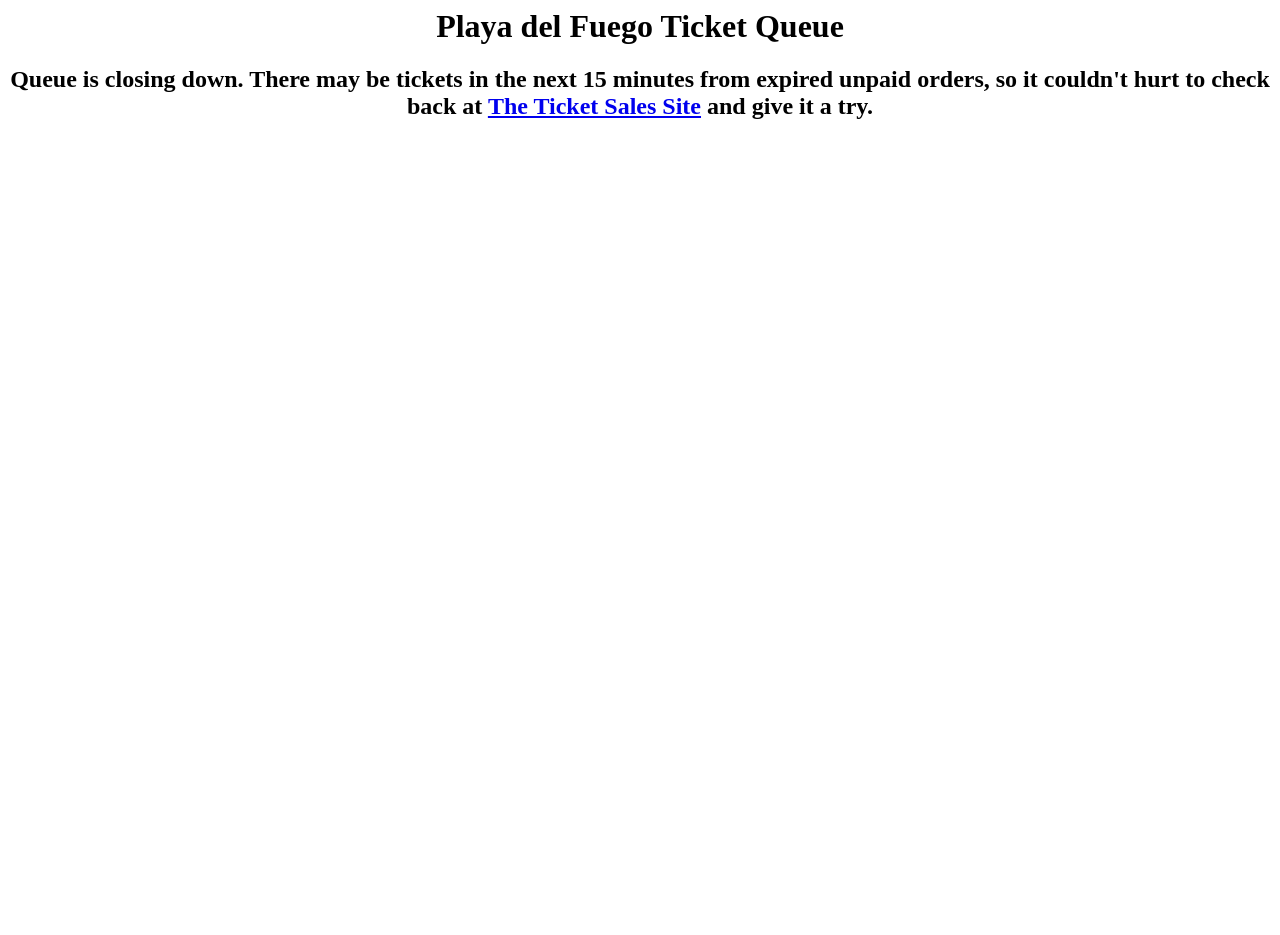
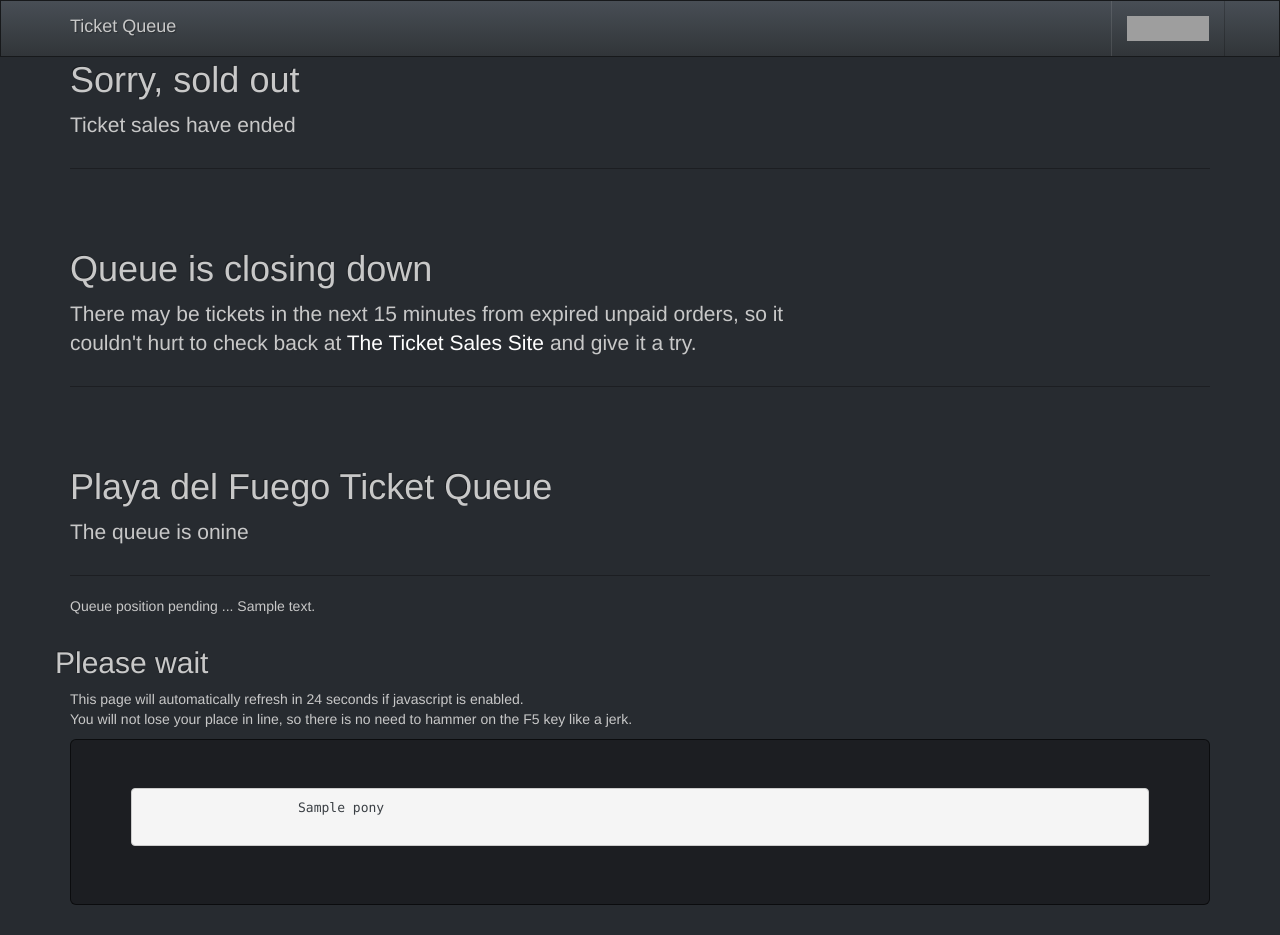
Before and after one commit to bsarsgard/blackrocktickets, a Django app: template templates/txqueue/index.html in a window 1280 px wide. Before the commit the page ends 119 px from the top, so only its background shows below. Run offline with Django 3.2, Linux system fonts and the light colour scheme; the template is opened without the code that fills it: most values are stand-ins (such as "Sample title", 1, 10 or a date in 2020); some libraries are stand-ins or nearby versions; grey boxes are pictures that could not be loaded.

Commit message:
Start of Queue redesign

```diff
--- a/templates/txqueue/index.html
+++ b/templates/txqueue/index.html
@@ -1,16 +1,9 @@
 <html>
   <head>
     <title>Ticket Queue</title>
-	<style>
-	body {
-		text-align: center;
-	}
-	pre {
-		text-align: left;
-		font-weight: bold;
-	}
-	</style>
+    <link rel="stylesheet" href="/media/bs/slate/bootstrap.css" media="screen">
     {% if reservation.is_ready %}
+    <!--
     <style>
     body {
       background-color: green;
@@ -19,6 +12,7 @@
     a {
       color: black;
     }
+    -->
     </style>
     {% endif %}
     <script language="javascript">
@@ -34,51 +28,134 @@
     </script>
   </head>
   <body>
+    <div class="navbar navbar-default navbar-fixed-top">
+      <div class="container">
+        <div class="navbar-header">
+          <a href="#" class="navbar-brand">Ticket Queue</a>
+        </div>
+        <div id="navbar-main" class="navbar-collapse collapse">
+          <ul class="nav navbar-nav navbar-right">
+            <li>
+                <a href="#" onclick="cornify_add();return false;"><img src="http://www.cornify.com/assets/cornifybig.gif" alt="Cornify" border="0" height="25" width="82"></a>
+                <script type="text/javascript" src="http://www.cornify.com/js/cornify.js"></script>
+            </li>
+          </ul>
+        </div>
+      </div>
+    </div>
+
+    {% if tier %}
+      <div class="container">
+        <div class="page-header" id="banner">
+          <div class="row">
+            <div class="col-lg-8 col-md-7 col-sm-6">
+              <h1>Sorry, sold out</h1>
+              <p class="lead">Ticket sales have ended</p>
+            </div>
+          </div>
+        </div>
+      </div>
+      <div class="container">
+        <div class="page-header" id="banner">
+          <div class="row">
+            <div class="col-lg-8 col-md-7 col-sm-6">
+              <h1>Queue is closing down</h1>
+              <p class="lead">There may be tickets in the next 15 minutes from  expired unpaid orders, so it couldn't hurt to check back at <a href="http://184.72.226.185/buy/4/">The Ticket Sales Site</a> and give it a try.</p>
+            </div>
+          </div>
+        </div>
+      </div>
+      <div class="container">
+        {% if reservation %}
+          <div class="page-header" id="banner">
+            <div class="row">
+              <div class="col-lg-8 col-md-7 col-sm-6">
                 <h1>Playa del Fuego Ticket Queue</h1>
-	<!--
-	<h2><font color="red">Sorry folks, Round 2 is sold out.</font></h2>
-	-->
-	<!--
-	<h2>Tickets are just about sold out.  If you have a low number you may want to stick around in case anybody has payment problems and has to give theirs up, but it's just about over</h2>
-	-->
-	<h2>Queue is closing down.  There may be tickets in the next 15 minutes from expired unpaid orders, so it couldn't hurt to check back at <a href="http://184.72.226.185/buy/4/">The Ticket Sales Site</a> and give it a try.</h2>
-	<!--
-	{% if reservation %}
+                <p class="lead">The queue is onine</p>
+              </div>
+            </div>
+          </div>
           {% if is_started %}
+            <div class="row">
+              <div class="col-lg-12">
                 <p>You are number <strong>{{ ahead }}</strong> of <strong>{{ in_queue }}</strong></p>
-	{% else %}
+              </div>
+            </div>
+          {% else %}{# is_started #}
+            <div class="row">
+              <div class="col-lg-12">
                 <p>Queue position pending ... {{ wait_message }}</p>
-	{% endif %}
+              </div>
+            </div>
+          {% endif %}{# is_started #}
           {% if reservation.is_ready %}
-	<h1 style="color: black;">The ticket system will see you now</h1>
-	<p>
-
-	<br/><a href="{{ return_url }}/?code={{ reservation.code }}">Click here to proceed</a>
-	</p>
-	{% else %}
+            <div class="row">
+              <div class="col-lg-12">
+                <h2>The ticket system will see you now</h2>
+              </div>
+            </div>
+            <div class="row">
+              <div class="col-lg-12">
+                <a href="{{ return_url }}/?code={{ reservation.code }}">Click here to proceed</a>
+              </div>
+            </div>
+          {% else %}{# reservation.is_ready #}
+            <div class="row">
               <h2>Please wait</h2>
+            </div>
+            <div class="row">
+              <div class="col-lg-12">
                 <p>This page will automatically refresh in <span id="countdown">30</span> seconds if javascript is enabled.
                 <br/>You will not lose your place in line, so there is no need to hammer on the F5 key like a jerk.</p>
+              </div>
+            </div>
             <script language="javascript">
             setTimeout("window.location = '/q/?code={{ reservation.code }}'", 30000);
             setTimeout("countdown();", 1000);
             </script>
-	{% endif %}
-	{% else %}
+          {% endif %}{# reservation.is_ready #}
+        {% else %}{# reservation #}
+          <div class="row">
+            <div class="col-lg-12">
               <p>The ticket queue will open in {{ starts|timeuntil }}</p>
               <p>Hold your ponies, it's coming</p>
               <script language="javascript">
               setTimeout("window.location = window.location", 60000);
               </script>
-	{% endif %}
+            </div>
+          </div>
+        {% endif %}{# reservation #}
         {% if pony %}
-<div><a href="http://www.cornify.com" onclick="cornify_add();return false;"><img src="http://www.cornify.com/assets/cornifycorn.gif" width="52" height="51" border="0" alt="Cornify" /></a><script type="text/javascript" src="http://www.cornify.com/js/cornify.js"></script></div>
+          <div class="row">
+            <div class="col-lg-12">
+              <div class="bs-component">
+                <div class="jumbotron">
                   <pre>
                     {{ pony|safe }}
                   </pre>
-	{% else %}
-	<h2 style="color: blue;">Seriously, dude.  What did I tell you about hammering F5?  STOP IT!</h2>
-	{% endif %}
-	-->
+                </div>
+              </div>
+            </div>
+          </div>
+        {% else %}{# pony #}
+          <div class="row">
+            <div class="col-lg-12">
+              <h2>Seriously, dude.  What did I tell you about hammering F5?  STOP IT!</h2>
+            </div>
+          </div>
+        {% endif %}{# pony #}
+      </div>
+    {% else %}{# tier #}
+      <div class="container">
+        <div class="page-header" id="banner">
+          <div class="row">
+            <div class="col-lg-8 col-md-7 col-sm-6">
+              <h1>There are no active tiers</h1>
+              <p class="lead">The queue is currently inactive</p>
+            </div>
+          </div>
+        </div>
+      </div>
+    {% endif %}{# tier #}
   </body>
 </html>
--- a/urls.py
+++ b/urls.py
@@ -9,6 +9,7 @@
     # (r'^tickets/', include('tickets.foo.urls')),
     (r'^', include('tickets.texas.urls')),
     (r'^schedules/', include('tickets.txsched.urls')),
+    (r'^q/', include('tickets.txqueue.urls')),
     (r'^accounts/login/', 'tickets.texas.views.user_login'),
 
     # Uncomment the admin/doc line below and add 'django.contrib.admindocs'
```
Also changed, not shown: txqueue/models.py (+11 -8 lines), txqueue/views.py (+13 -12 lines). Lines whose indentation alone changed are shown as unchanged.
